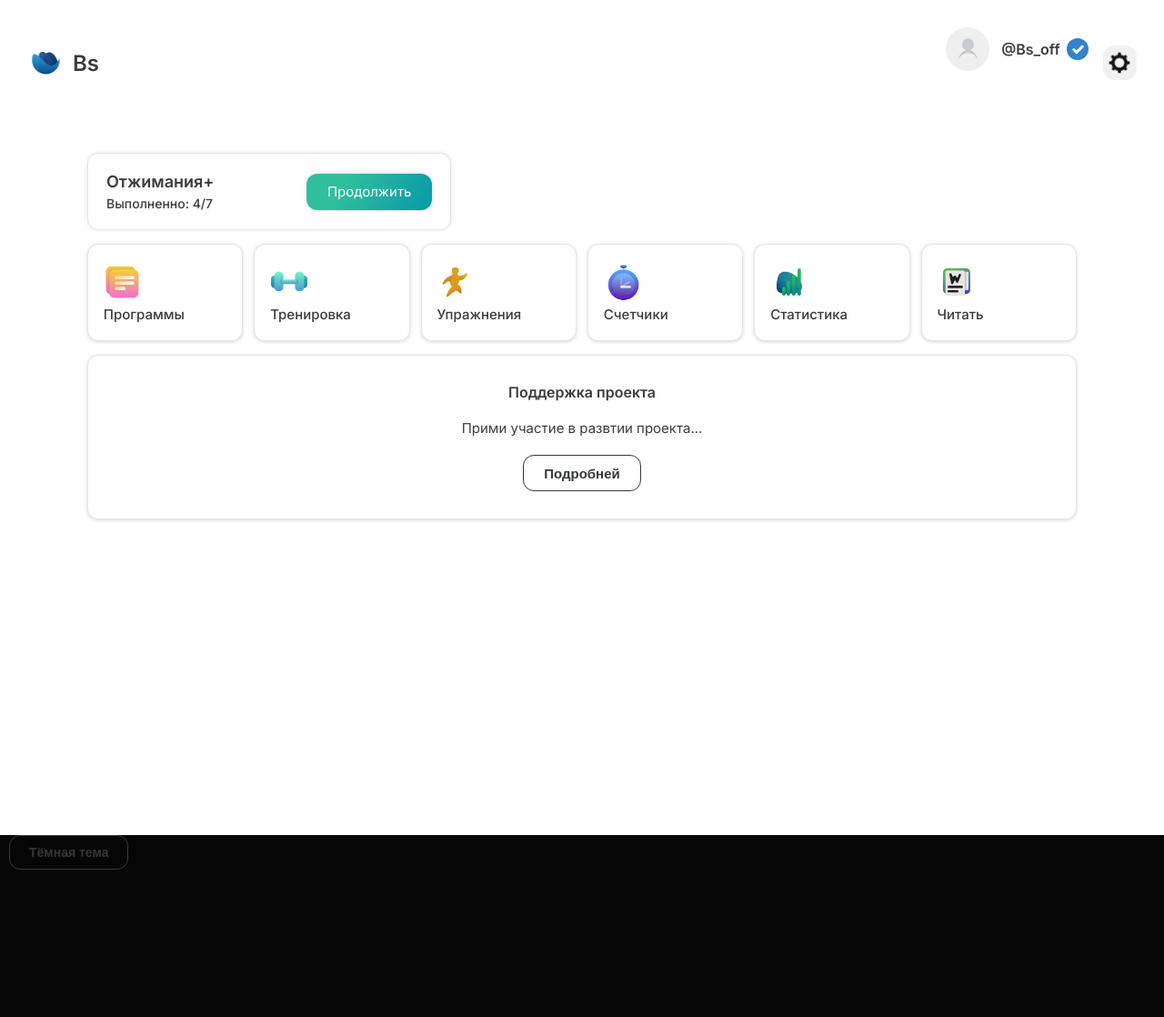
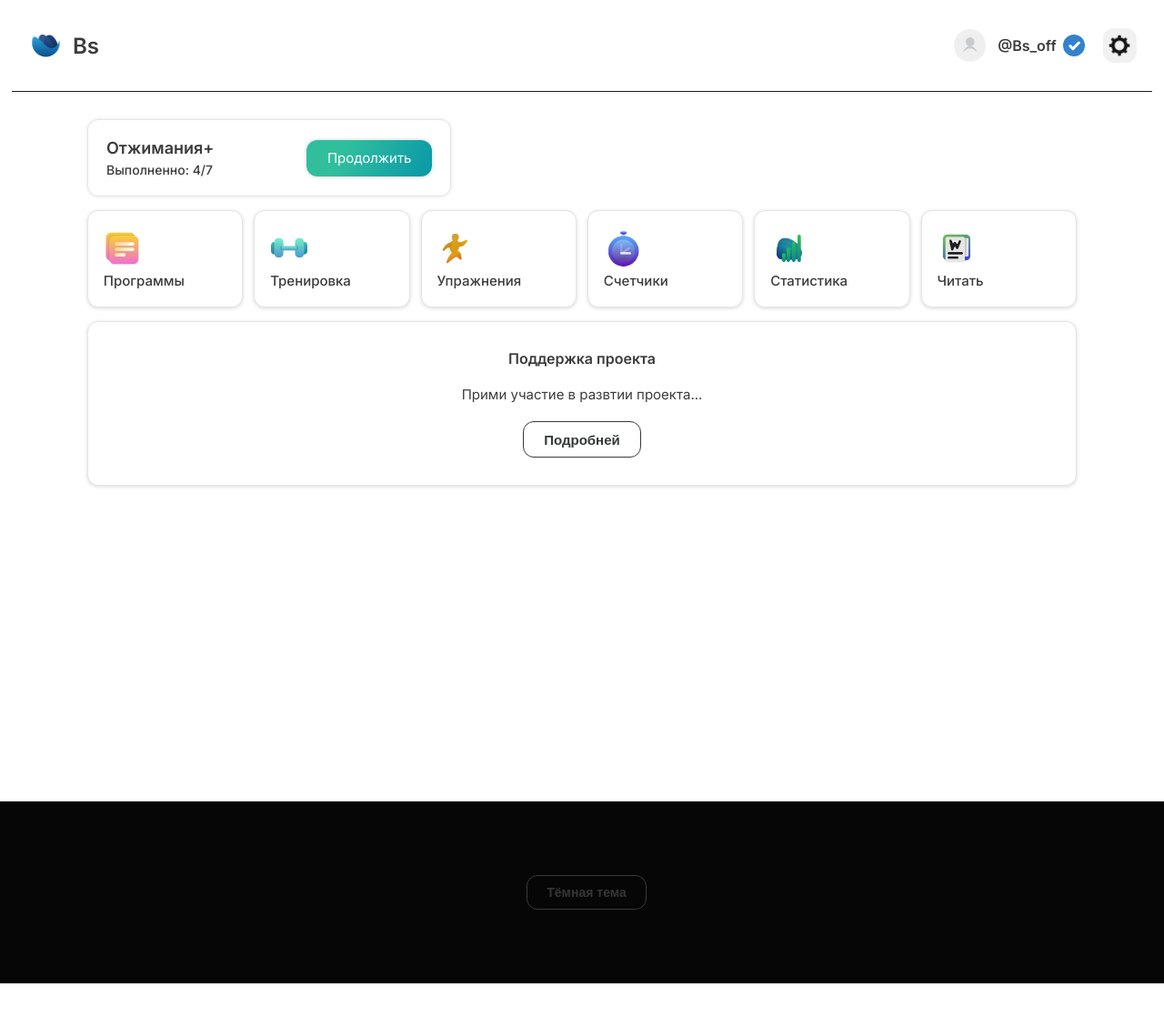
Before and after one commit to MarkTEM/create-site, a PHP site: page /menu.html in a window 1280 px wide. Shown: the whole page at 91% size. After the commit the page ends 1081 px from the top, so only its background shows below. Run offline with PHP 8.4, Linux system fonts and the light colour scheme.

Commit message:
Add files via upload

```diff
--- a/css/menu.css
+++ b/css/menu.css
@@ -357,17 +357,16 @@ body.dark .ico__right {background-image: url(../ico/right.svg);}
 .flex_log {
     display: flex;
     align-items: center;
-    padding: 0 4px;
-    margin-bottom: 30px;
+    margin-right: 8px;
 }
 .akk_logo {
-    height: 3em;
-    width: 3em;
+    height: 2.2em;
+    width: 2.2em;
     border-radius: 2px;
     background-image: url(../ico/ava.svg);
     background-repeat: no-repeat;
     background-position: center center;
-    background-size: 3em 3em;
+    background-size: 2.2em 2.2em;
     margin-right: 0.8rem;
 }
 body.dark .akk_logo {background-image: url(../ico/ava_dark.svg);}
@@ -383,3 +382,16 @@ body.dark .akk_logo {background-image: url(../ico/ava_dark.svg);}
     margin-left: 0.2rem;
 }
 /*-------------------------------------------*/
+
+
+.line {
+    width: 98%;
+    height: 1px;
+    background: #1c1c1f;
+    margin: 0 auto;
+}
+footer {
+    display: flex;
+    justify-content: center;
+    align-items: center;
+}
```
